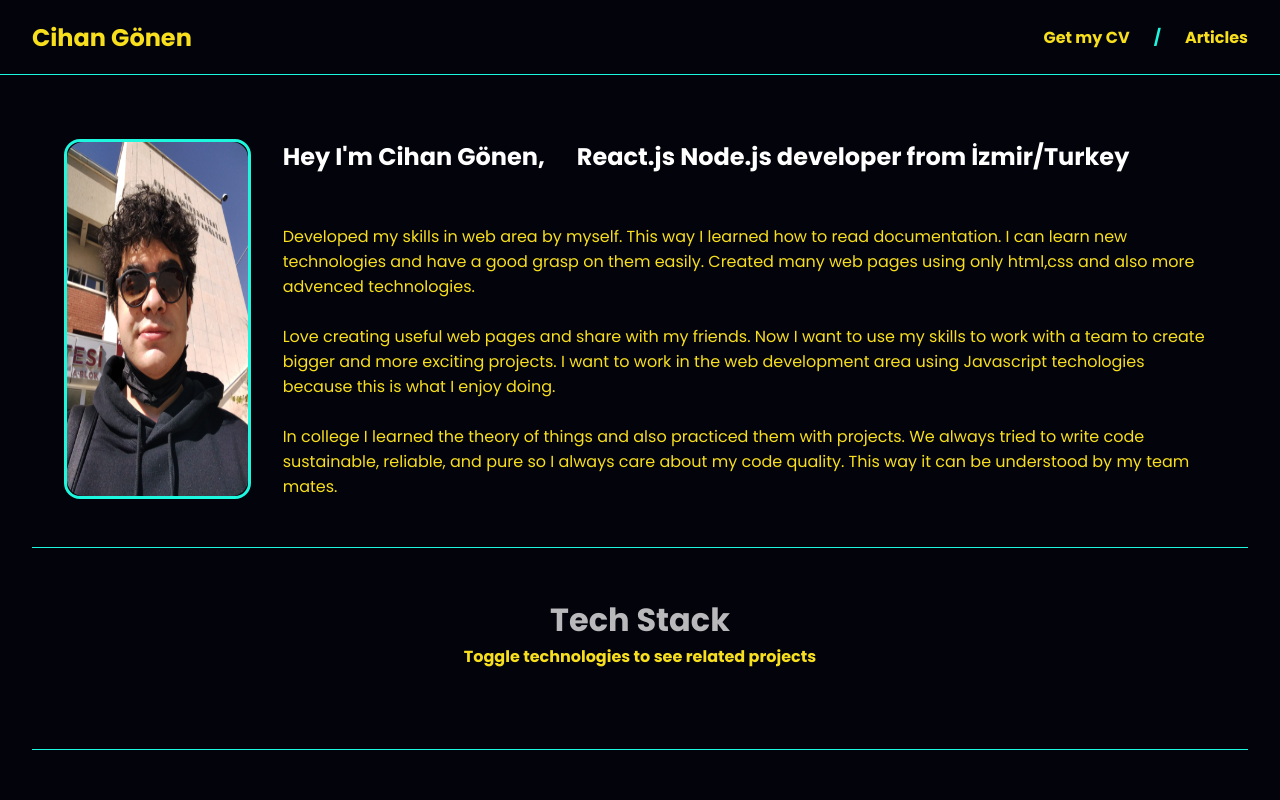
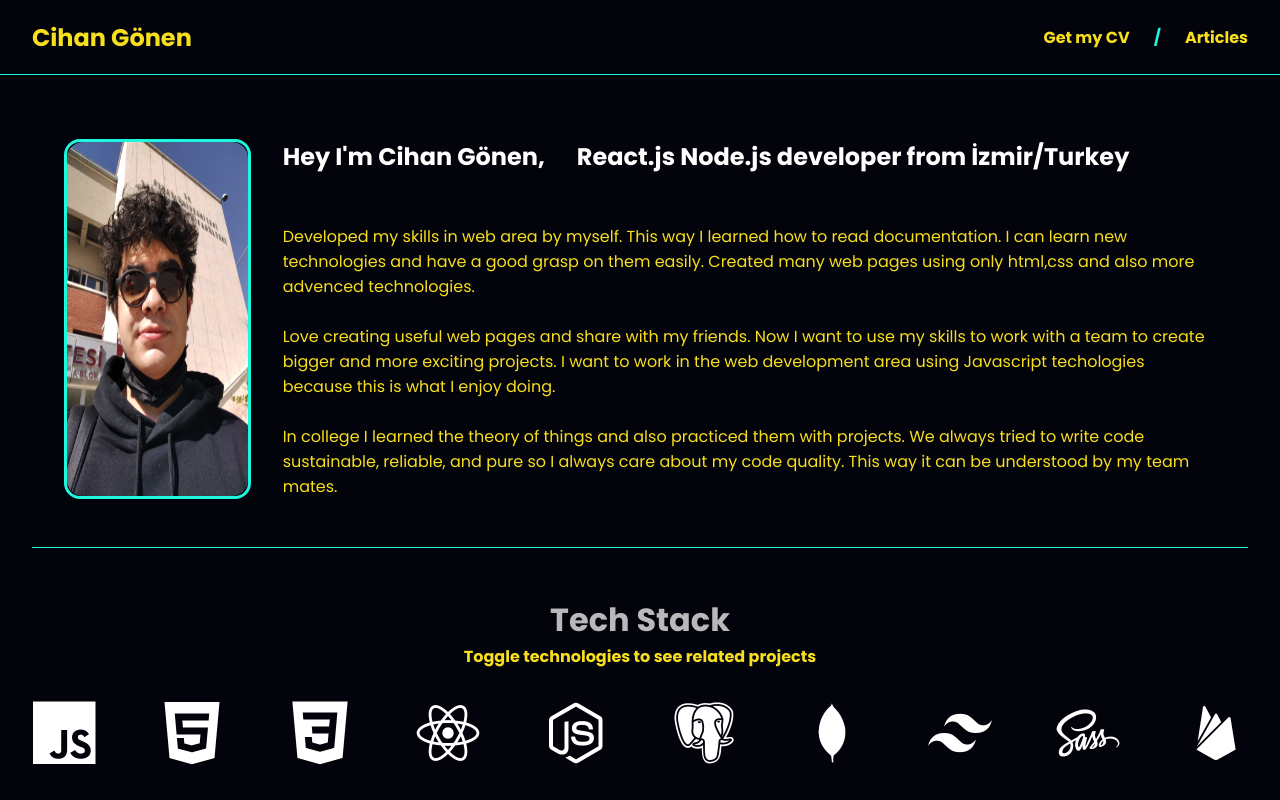
Before and after one commit to CihanGonen/mysite-v2, a React (Create React App) app: page / in a window 1280 px wide. Shown: the top 800 px of the page. Built offline with nearby package versions, Linux system fonts and the light colour scheme.

Commit message:
favicon added

```diff
--- a/public/index.html
+++ b/public/index.html
@@ -8,12 +8,17 @@
       name="description"
       content="Web site created using create-react-app"
     />
+    <link
+      rel="stylesheet"
+      href="https://cdn.jsdelivr.net/gh/devicons/devicon@v2.14.0/devicon.min.css"
+    />
+    <link rel="icon" type="image/png" sizes="16x16" href="/favicon-16x16.png" />
     <link rel="manifest" href="%PUBLIC_URL%/manifest.json" />
 
     <title>Cihan Gönen</title>
   </head>
   <body>
     <noscript>You need to enable JavaScript to run this app.</noscript>
-    <div id="root"></div>
+    <div id="root">s</div>
   </body>
 </html>
--- a/src/App.js
+++ b/src/App.js
@@ -18,7 +18,7 @@ function App() {
     "css",
     "react",
     "node",
-    "postgres",
+    "psql",
     "mongodb",
     "tailwind",
     "sass",
```
Also changed, not shown: public/favicon-16x16.png (added).
